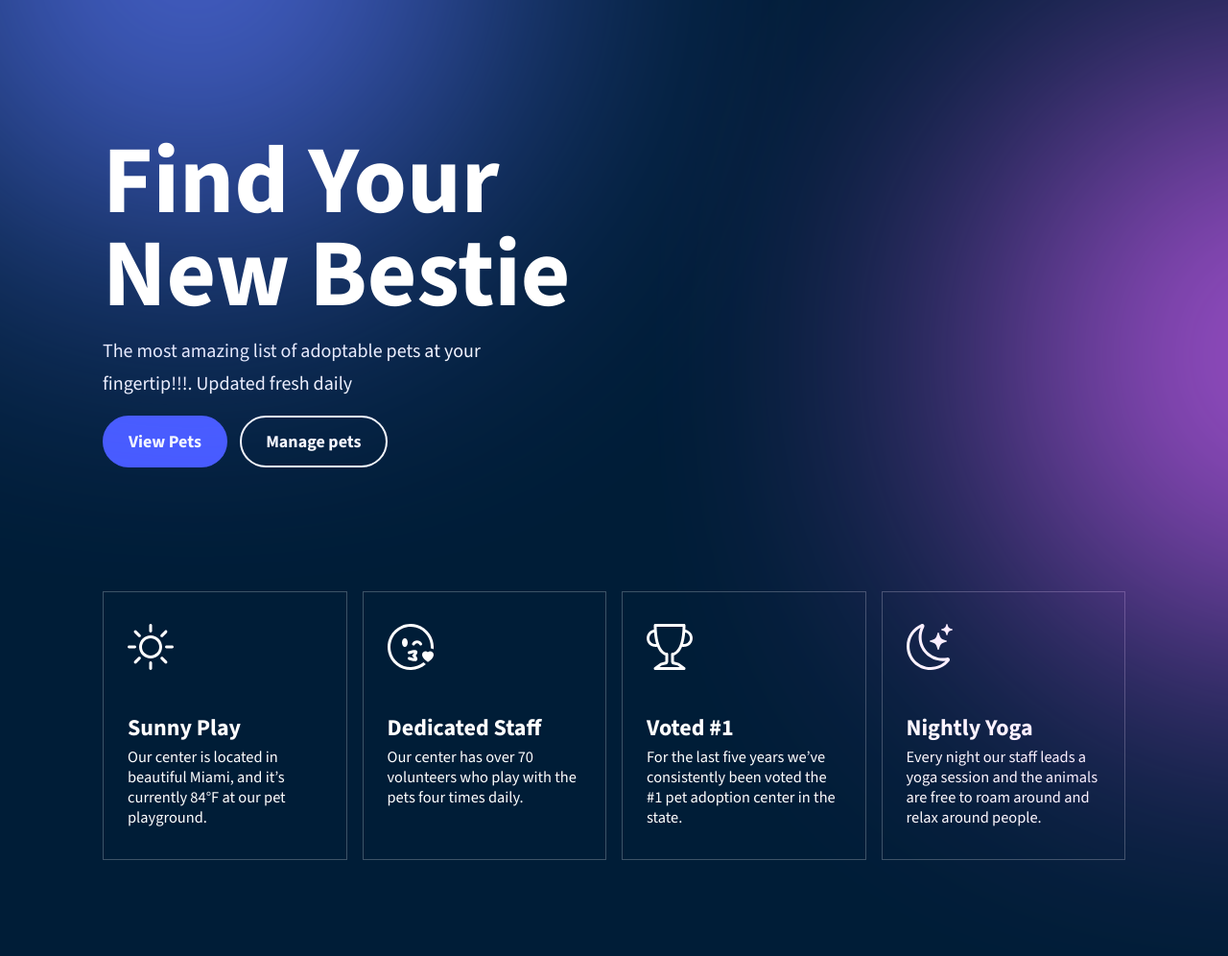
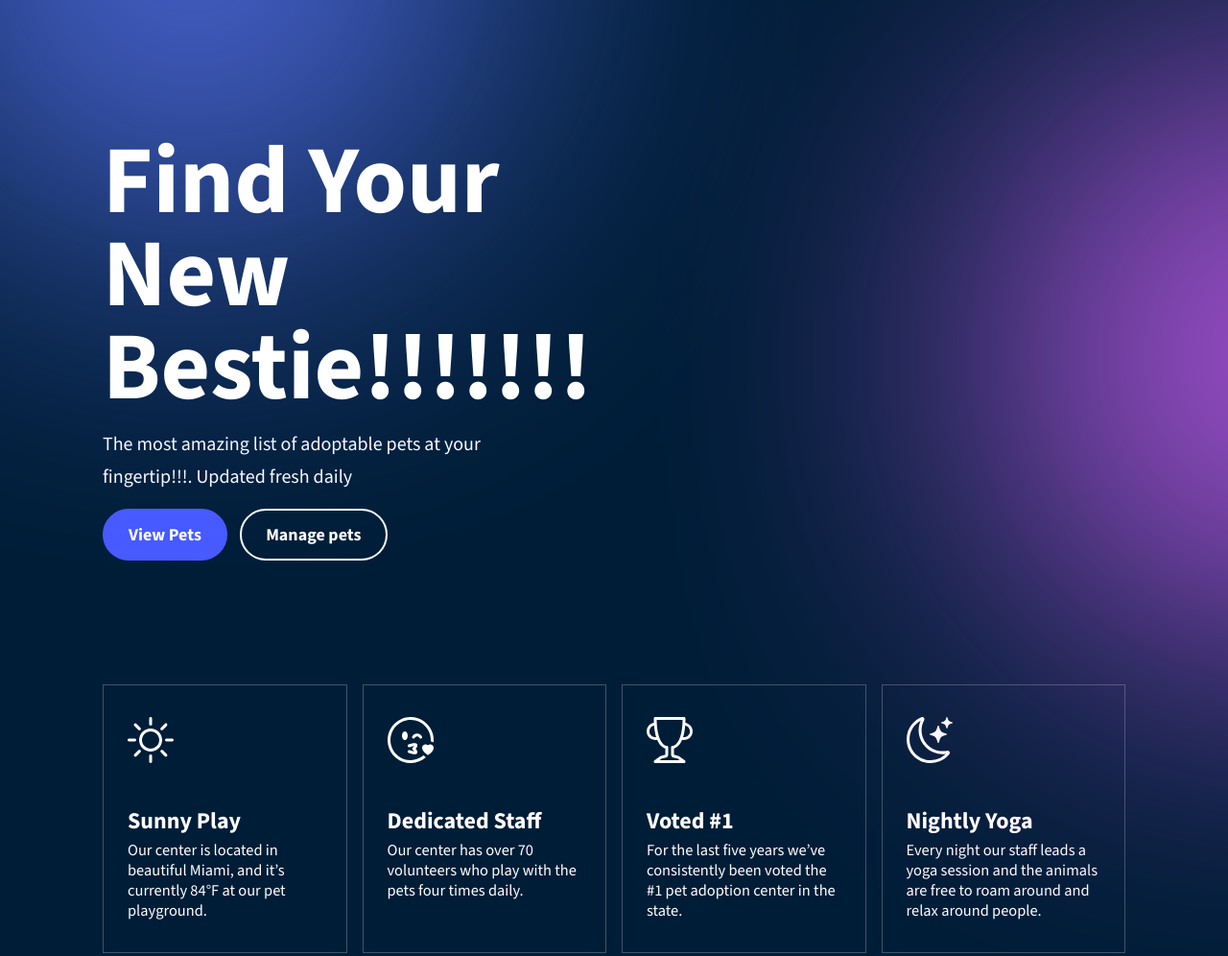
Before and after one commit to jawadahmed120/pet-adoption, a plain HTML site: page index.html in a window 1280 px wide. Shown: the top 996 px of the page at 96% size. Drawn offline with nearby package versions, Linux system fonts and the light colour scheme.

Commit message:
Update index.html

```diff
--- a/index.html
+++ b/index.html
@@ -11,7 +11,7 @@
    <div class="top-section-wrapper">
        <div class="actual-top-content">
         <div class="top-section">
-            <h1>Find Your New Bestie</h1>
+            <h1>Find Your New Bestie!!!!!!!</h1>
             <p class="intro-text">The most amazing list of adoptable pets at your fingertip!!!. Updated fresh daily</p>
             <div class="intro-buttons">
                 <a href="#v" class="our-btn utility-mr">View Pets</a>
```
